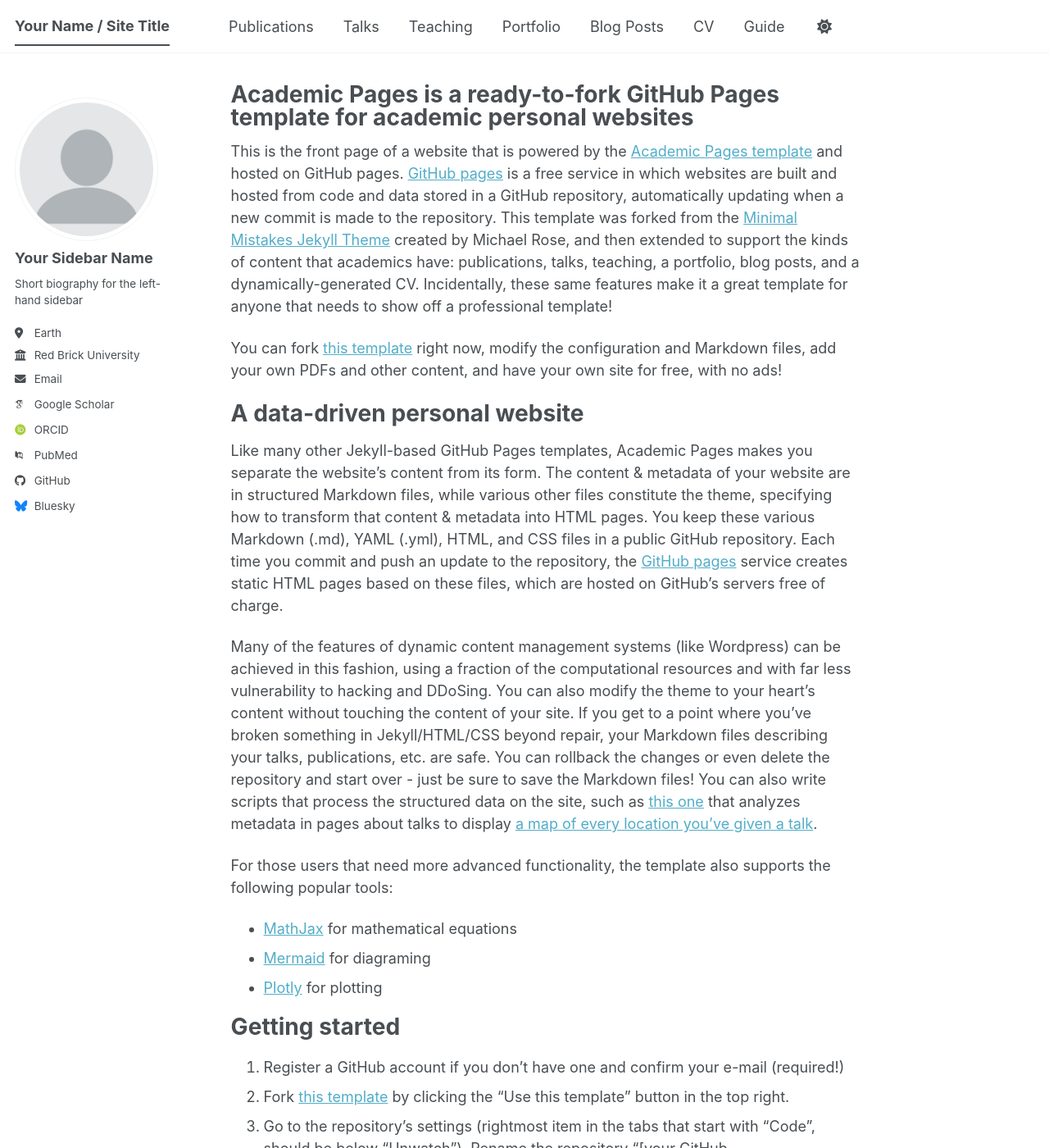
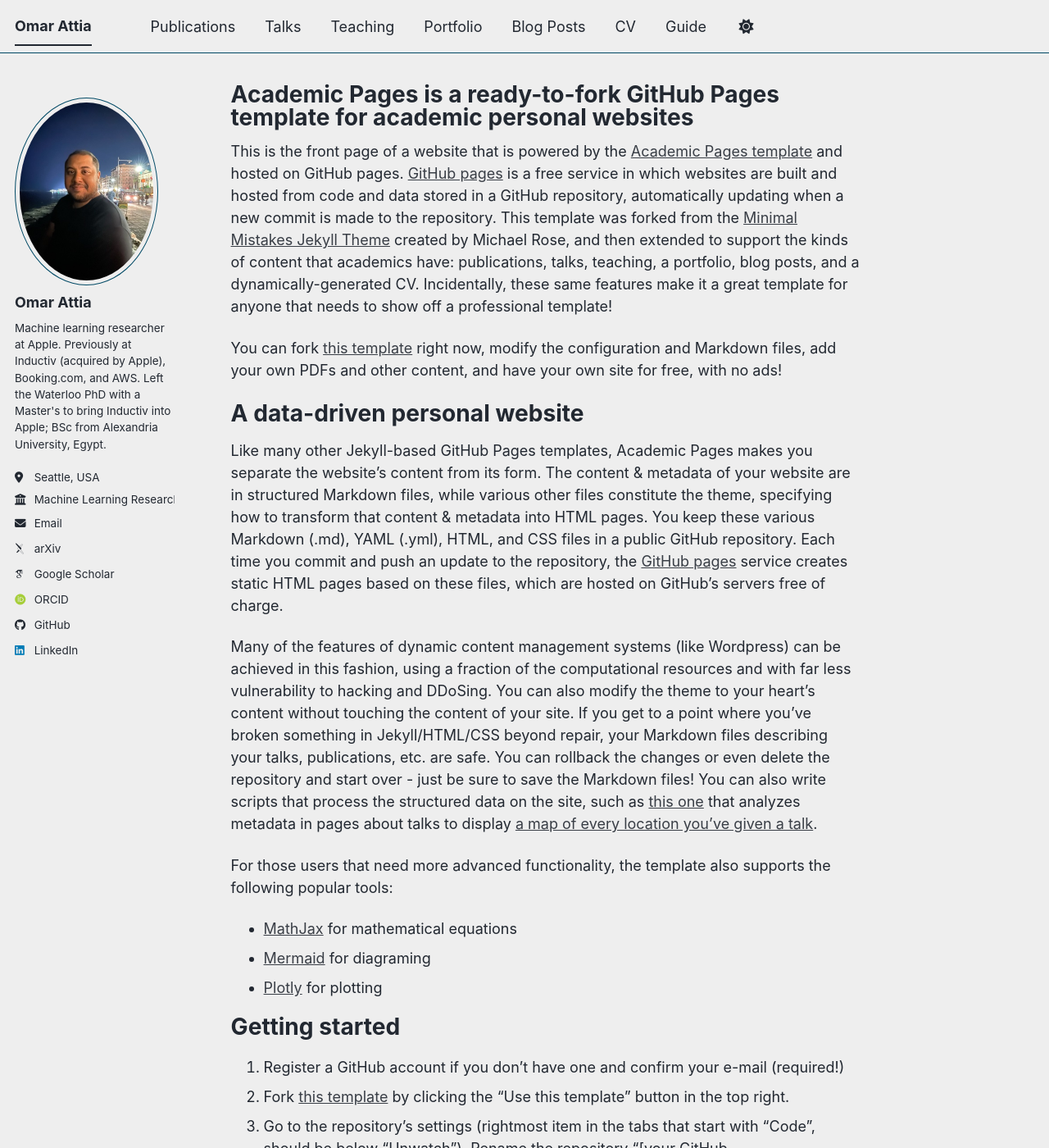
Before and after one commit to oattia/oattia.github.io, a Jekyll site: the page built from _pages/about.md, in a window 1280 px wide and 1400 px high. Shown: the whole window at 82% size. Built offline with Jekyll 4.4.1, drawn with Linux system fonts in a browser that asks for light colours; some web fonts are replaced; a script bundle is joined from its source files by our own code; library files that are not in the unit come from our copies; some of the changed text lies outside the part shown.

Commit message:
Configure site for Omar Attia
Set site identity, author sidebar, academic/social links, "air" theme,
and conference-only publication category. Add resized profile photo.

Co-Authored-By: Claude Opus 4.7 <noreply@anthropic.com>

```diff
--- a/_config.yml
+++ b/_config.yml
@@ -8,40 +8,40 @@
 
 # Basic Site Settings
 locale                   : "en-US"
-site_theme               : "default" # The available themes options are "default", "air", "sunrise", "mint", "dirt" and "contrast"
-title                    : "Your Name / Site Title"
+site_theme               : "air" # The available themes options are "default", "air", "sunrise", "mint", "dirt" and "contrast"
+title                    : "Omar Attia"
 title_separator          : "-"
-name                     : &name "Your Name"
-description              : &description "Your Name's academic portfolio"   # Update this with a general description of your site, this is the default if not overridden by a page
-url                      : https://academicpages.github.io # The base hostname & protocol for your site e.g. "https://[your GitHub username].github.io",
+name                     : &name "Omar Attia"
+description              : &description "Omar Attia — Machine Learning Research at Apple. Publications, talks, and code."
+url                      : https://oattia.github.io # The base hostname & protocol for your site e.g. "https://[your GitHub username].github.io",
                                                            # or if you already have some other page hosted on Github then use "https://[your GitHub username].github.io/[Your Repo Name]"
 baseurl                  : "" # the subpath of your site, e.g. "/blog"
-repository               : "academicpages/academicpages.github.io"
+repository               : "oattia/oattia.github.io"
 
 # Site Author - The following control what appear as part of the author content on the side bar.
 #               If a field is blank the icon and link will not appear, otherwise it will be shown.
 #               Additional customization can be done by editing /_includes/author-profile.html
 author:
   # Biographic information
-  avatar           : "profile.png"
-  name             : "Your Sidebar Name"
+  avatar           : "profile.jpg"
+  name             : "Omar Attia"
   pronouns         : # example: "she/her"
-  bio              : "Short biography for the left-hand sidebar"
-  location         : "Earth"
-  employer         : "Red Brick University"
+  bio              : "Machine learning researcher at Apple. Previously at Inductiv (acquired by Apple), Booking.com, and AWS. Left the Waterloo PhD with a Master's to bring Inductiv into Apple; BSc from Alexandria University, Egypt."
+  location         : "Seattle, USA"
+  employer         : "Machine Learning Research at Apple"
   uri              : # URL
-  email            : "none@example.org"
+  email            : "oy.attia@gmail.com"
 
   # Academic websites
   academia         : # URL
-  arxiv            : # URL - Update with the correct link to your profile
-  googlescholar    : "https://scholar.google.com/citations?user=PS_CX0AAAAAJ"
+  arxiv            : "https://arxiv.org/a/attia_o_1.html"
+  googlescholar    : "https://scholar.google.com/citations?user=svCZUyAAAAAJ&hl=en"
   inspire-hep      : # URL
   impactstory      : # URL
-  orcid            : "https://orcid.org/yourorcidurl"
+  orcid            : "https://orcid.org/0000-0001-7433-5493"
   semantic         : # URL
   ssrn             : # URL
-  pubmed           : "https://www.ncbi.nlm.nih.gov/pubmed/?term=john+snow"
+  pubmed           : # URL
   researchgate     : # URL
   scopus           : # URL
   zotero           : # URL
@@ -51,13 +51,13 @@ author:
   bitbucket        : # Username - Update with your username on the site
   codepen          : # Username
   dribbble         : # Username
-  github           : "academicpages"
+  github           : "oattia"
   kaggle           : # Username
   stackoverflow    : # User number or user number and name (i.e., use "1" or "1/jeff-atwood")
 
   # Social media
   artstation       : # Username
-  bluesky          : "bsky.app" # Replace this with you Bluesky username
+  bluesky          : # Replace this with you Bluesky username
   facebook         : # Username
   flickr           : # Username
   foursquare       : # Username
@@ -66,7 +66,7 @@ author:
   keybase          : # Username
   instagram        : # Username
   lastfm           : # Username
-  linkedin         : # Username
+  linkedin         : "omaryattia"
   mastodon         : # URL
   medium           : # URL
   pinterest        : # Username
@@ -84,10 +84,6 @@ author:
 
 # Publication Category - The following the list of publication categories and their headings
 publication_category:
-  books:
-    title: 'Books'
-  manuscripts:
-    title: 'Journal Articles'
   conferences:
     title: 'Conference Papers'
 
```
Also changed, not shown: images/profile.jpg (added).
